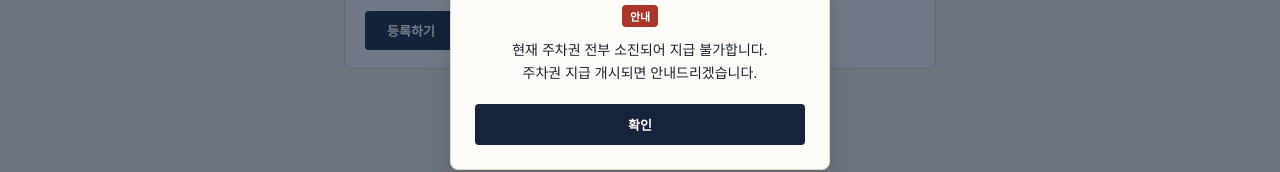
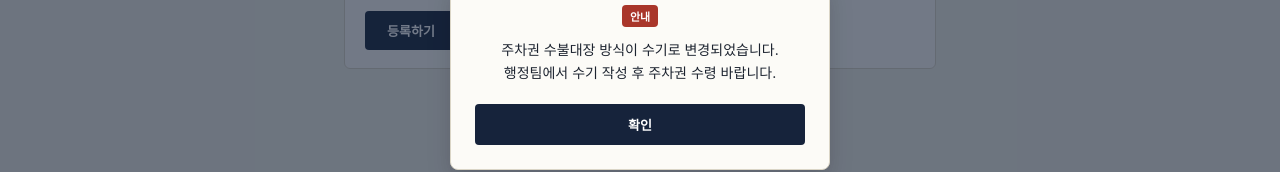
Before and after one commit to ssalbuza/parking-pass, a website: page index.html in a window 1280 px wide. Shown: the part 325-497 px from the top of the page. Drawn offline with Linux system fonts and the light colour scheme.

Commit message:
Update index.html

```diff
--- a/index.html
+++ b/index.html
@@ -72,8 +72,8 @@
   <div class="modal-card">
     <span class="modal-badge">안내</span>
     <div class="modal-body">
-      현재 주차권 전부 소진되어 지급 불가합니다.<br>
-      주차권 지급 개시되면 안내드리겠습니다.
+      주차권 수불대장 방식이 수기로 변경되었습니다.<br>
+      행정팀에서 수기 작성 후 주차권 수령 바랍니다.
     </div>
     <button type="button" class="modal-btn" onclick="closeNoticeModal()">확인</button>
   </div>
```
